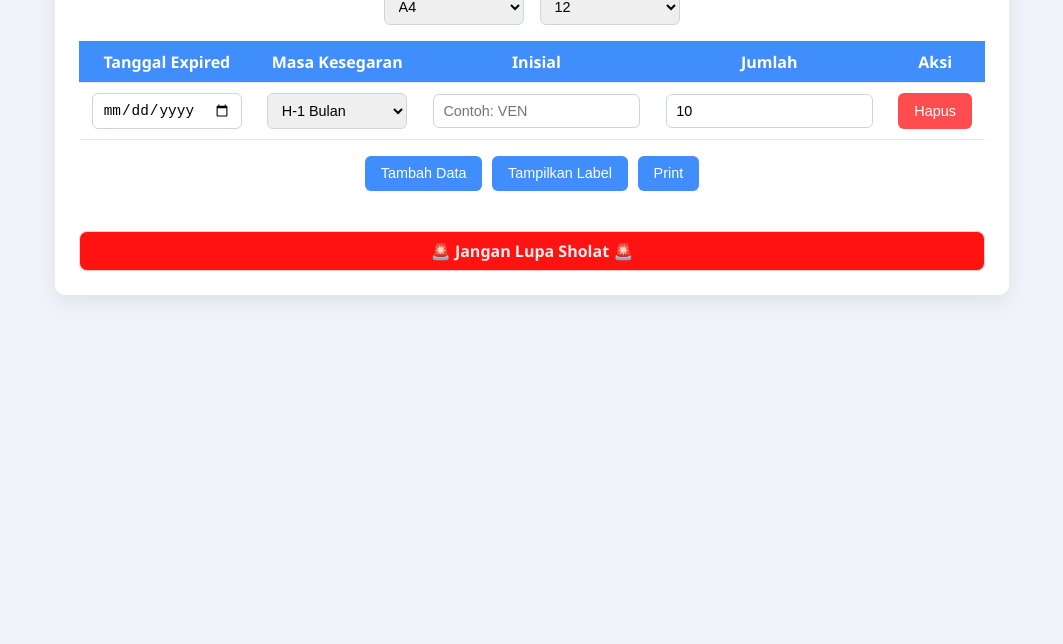
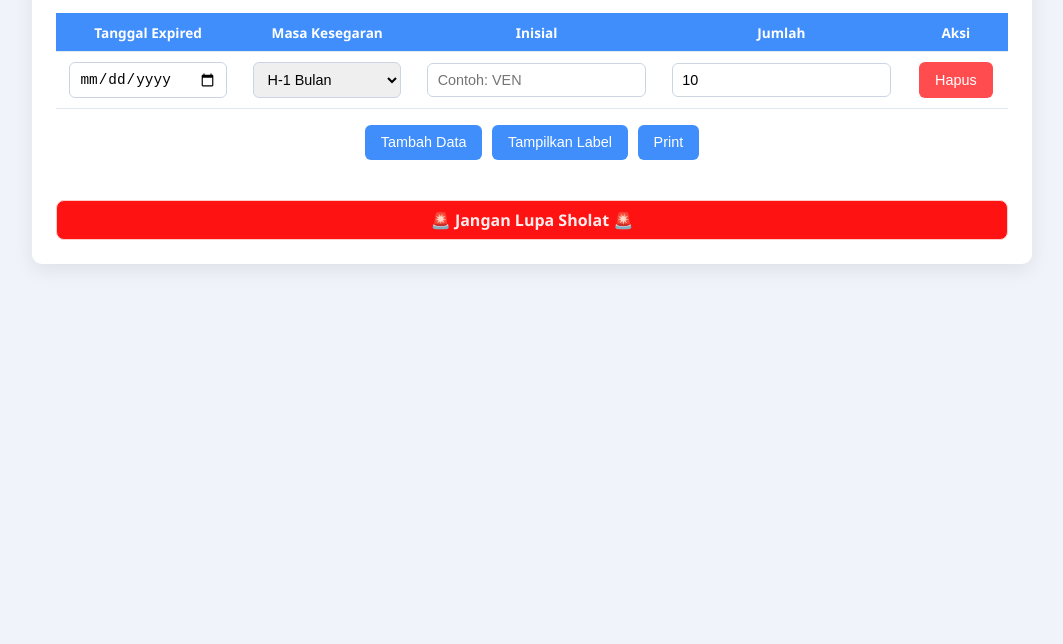
Before and after one commit to itzandri/teqp, a plain HTML site: page index.html in a window 1280 px wide. Shown: the part 156-800 px from the top of the page, without its empty margins (108-1171 px from the left). Drawn offline with Linux system fonts and the light colour scheme.

Commit message:
index.html

```diff
--- a/index.html
+++ b/index.html
@@ -19,7 +19,7 @@
     background: var(--bg-light);
     display: flex;
     justify-content: center;
-    padding: 2rem;
+    padding: 1rem;
     color: var(--text-dark);
   }
   .container {
@@ -27,13 +27,14 @@
     padding: 1.5rem;
     border-radius: var(--radius);
     box-shadow: 0 6px 20px rgba(0,0,0,0.08);
-    width: fit-content;
-    min-width: 320px;
+    width: 100%;
+    max-width: 1000px;
   }
   h1 {
     text-align: center;
     margin-bottom: 1.5rem;
     color: var(--primary-dark);
+    font-size: 1.4rem;
   }
   .form-row {
     display: flex;
@@ -62,9 +63,7 @@
   table {
     border-collapse: collapse;
     margin-top: 0.5rem;
-    width: fit-content;
-    margin-left: auto;
-    margin-right: auto;
+    width: 100%;
   }
   th, td {
     padding: 0.6rem 0.8rem;
@@ -74,6 +73,10 @@
   th {
     background: var(--primary);
     color: white;
+    font-size: 0.85rem;
+  }
+  td input, td select {
+    width: 100%;
   }
   tr:hover td {
     background: #f8fafc;
@@ -99,10 +102,10 @@
     margin-top: 1rem;
   }
 
-  /* Label grid */
+  /* Label grid responsive */
   .label-container {
     display: grid;
-    grid-template-columns: repeat(4, 1fr);
+    grid-template-columns: repeat(auto-fill, minmax(120px, 1fr));
     gap: 8px;
     margin-top: 1.5rem;
   }
```
